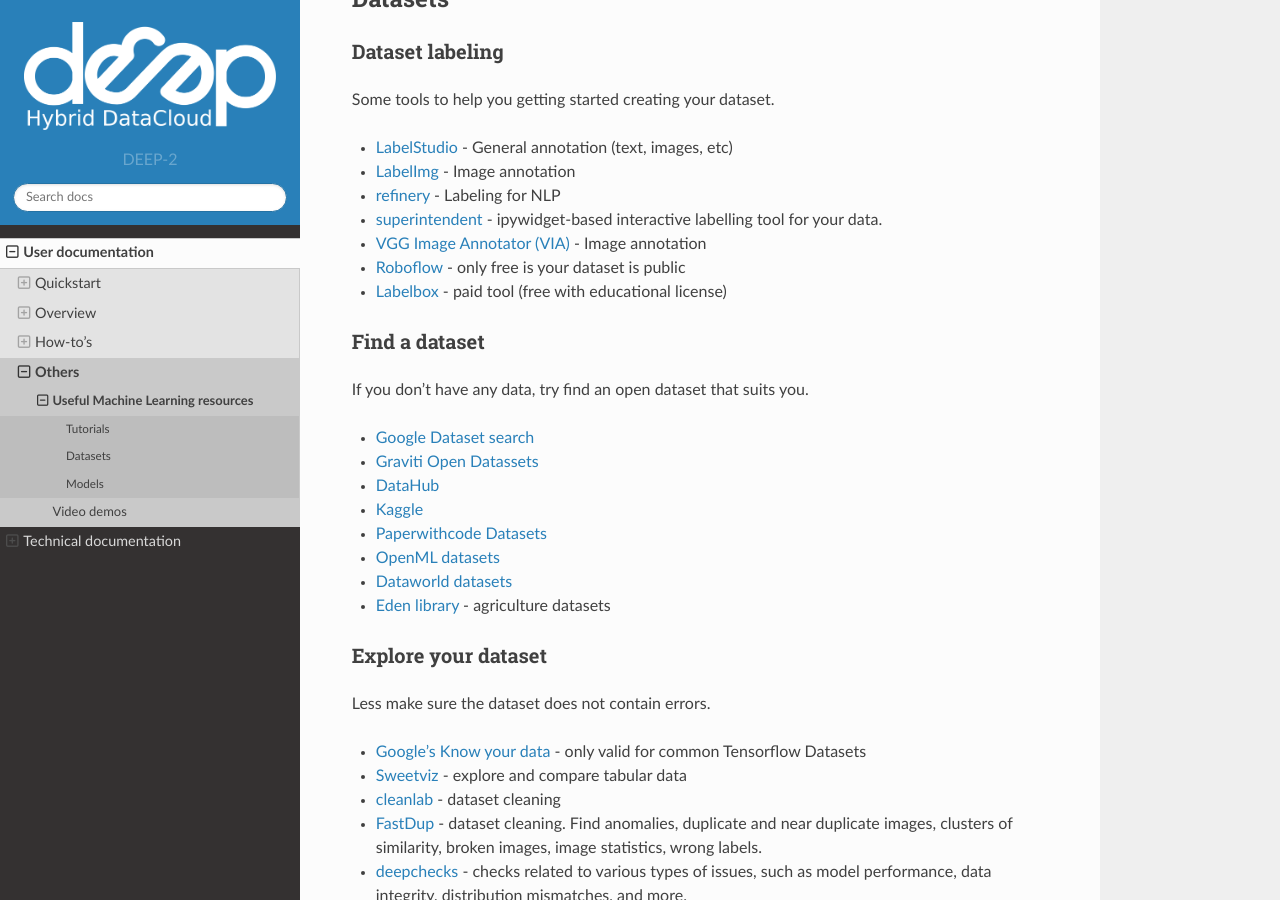
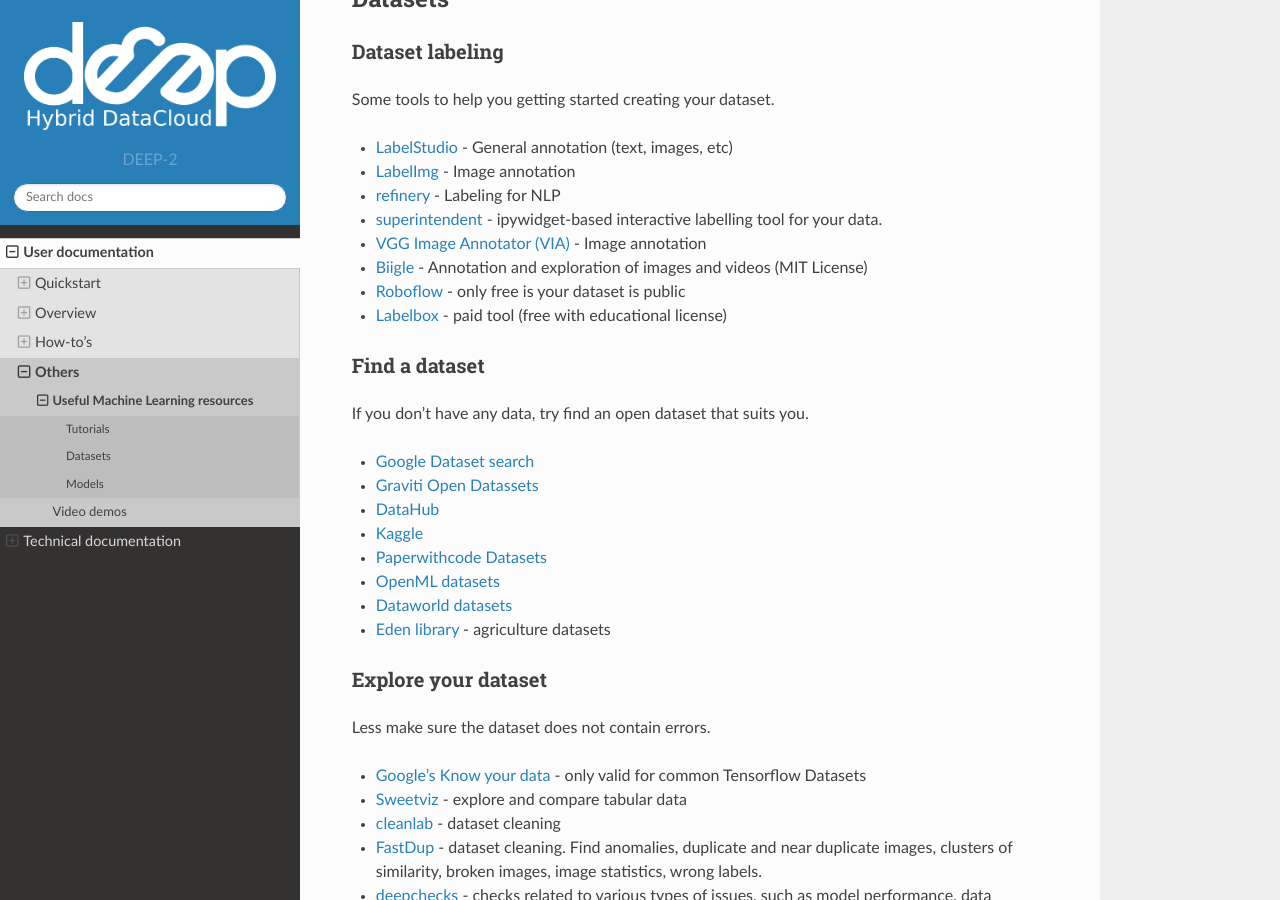
Before and after one commit to deephdc/deep-docs, a Sphinx documentation site: the page built from source/user/others/useful-ml-resources.rst, in a window 1280 px wide and 900 px high, scrolled down 718 px. Built offline with Sphinx 7.4.7 and the Read the Docs theme 2.0.0, drawn with Linux system fonts in a browser that asks for light colours; nearby versions of some CDN libraries.

Commit message:
adding Biigle for dataset labeling
* `Biigle  <https://biigle.de/>`__ - Annotation and exploration of images and videos (MIT License)

```diff
--- a/source/user/others/useful-ml-resources.rst
+++ b/source/user/others/useful-ml-resources.rst
@@ -43,6 +43,7 @@
 * `refinery <https://github.com/code-kern-ai/refinery>`__ - Labeling for NLP
 * `superintendent <https://github.com/janfreyberg/superintendent>`__ - ipywidget-based interactive labelling tool for your data.
 * `VGG Image Annotator (VIA) <https://www.robots.ox.ac.uk/~vgg/software/via/>`__ - Image annotation
+* `Biigle  <https://biigle.de/>`__ - Annotation and exploration of images and videos (MIT License)
 * `Roboflow <https://roboflow.com/annotate>`__ - only free is your dataset is public
 * `Labelbox <https://labelbox.com/>`__ - paid tool (free with educational license)
 
```
